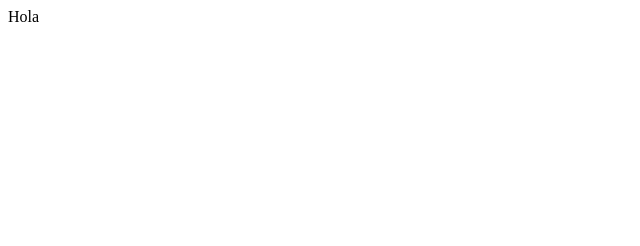
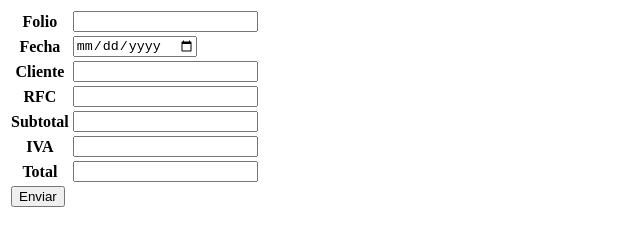
Before and after one commit to dh66735/facturacion, a plain HTML site: page index.html in a window 1280 px wide. Shown: the whole page, without its empty margins (0-640 px from the left). Drawn offline with Linux system fonts and the light colour scheme.

Commit message:
Update index.html

```diff
--- a/index.html
+++ b/index.html
@@ -1 +1,36 @@
-Hola
+
+<form action="submit.php">
+	<table>
+	  <tr>
+		<th>Folio</th>
+		<td><input type="text" name="folio"></td>
+	  </tr>
+	  <tr>
+		<th>Fecha</th>
+		<td><input type="date" name="fecha"></td>
+	  </tr>
+	  <tr>
+		<th>Cliente</th>
+		<td><input type="text" name="cliente"></td>
+	  </tr>
+	  <tr>
+		<th>RFC</th>
+		<td><input type="text" name="rfc"></td>
+	  </tr>
+	  <tr>
+		<th>Subtotal</th>
+		<td><input type="number" name="subtotal"></td>
+	  </tr>
+	  <tr>
+		<th>IVA</th>
+		<td><input type="number" name="iva"></td>
+	  </tr>
+	  <tr>
+		<th>Total</th>
+		<td><input type="number" name="total"></td>
+	  </tr>
+	  <tr>
+		<td colspan="2"><input type="submit" value="Enviar"></td>
+	  </tr>
+	</table>
+  </form>
```
